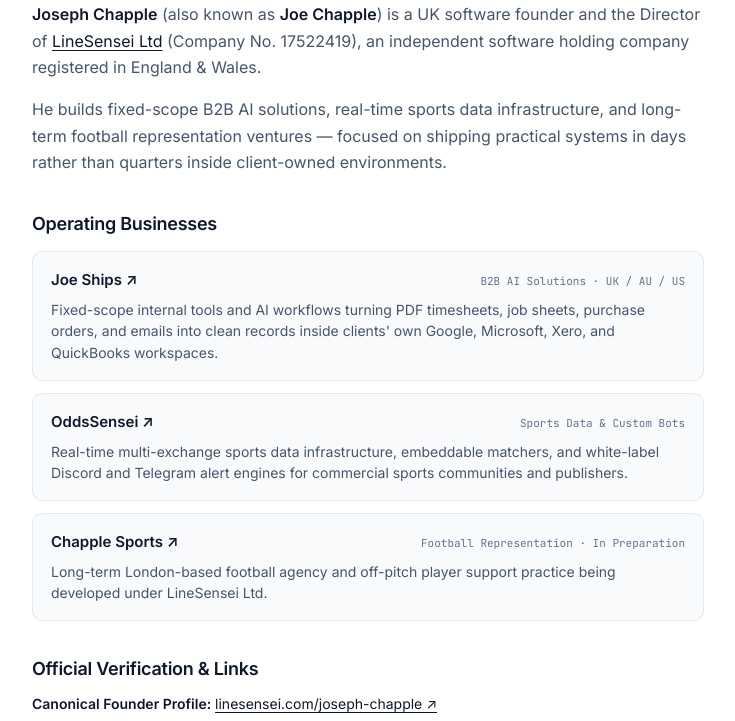
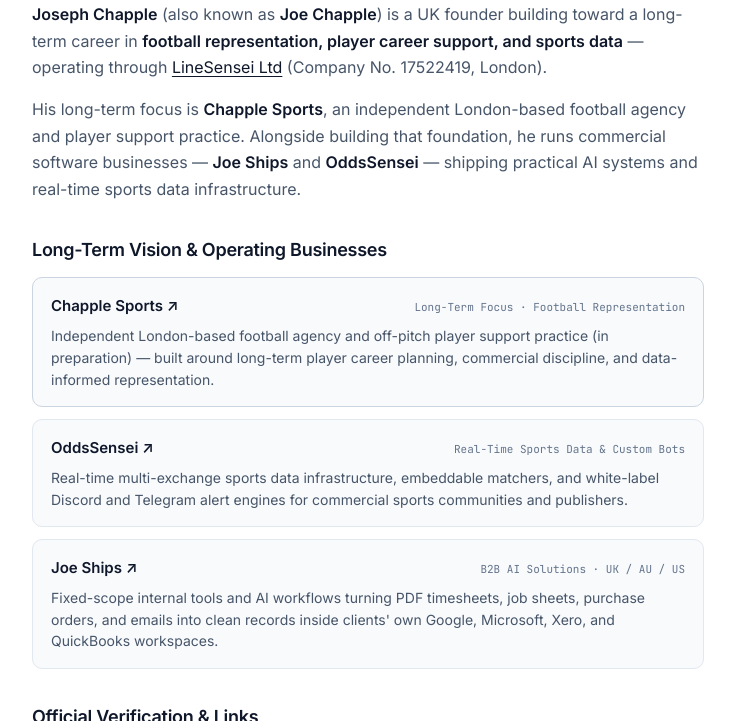
Before and after one commit to joechapple/joechapple.github.io, a plain HTML site: page index.html in a window 1280 px wide. Shown: the part 206-927 px from the top of the page, without its empty margins (272-1007 px from the left). Drawn offline with Linux system fonts and the light colour scheme.

Commit message:
Tailor founder profile toward long-term football focus

```diff
--- a/index.html
+++ b/index.html
@@ -3,18 +3,18 @@
 <head>
   <meta charset="UTF-8" />
   <meta name="viewport" content="width=device-width, initial-scale=1.0" />
-  <title>Joseph Chapple (Joe Chapple) — Founder &amp; Director, LineSensei Ltd</title>
-  <meta name="description" content="Joseph Chapple (Joe Chapple) is a UK software founder and Director of LineSensei Ltd (CRN 17522419), operating Joe Ships (B2B AI solutions), OddsSensei (real-time sports data &amp; custom bots), and Chapple Sports." />
+  <title>Joseph Chapple (Joe Chapple) — Founder, LineSensei Ltd &amp; Chapple Sports</title>
+  <meta name="description" content="Joseph Chapple (Joe Chapple) is a UK founder building in football representation (Chapple Sports) and software infrastructure (LineSensei Ltd, Joe Ships, OddsSensei)." />
   <link rel="canonical" href="https://joechapple.github.io/" />
   <meta name="robots" content="index, follow" />
   <meta property="og:type" content="profile" />
   <meta property="og:locale" content="en_GB" />
-  <meta property="og:title" content="Joseph Chapple (Joe Chapple) — Founder &amp; Director, LineSensei Ltd" />
-  <meta property="og:description" content="UK software founder building B2B AI solutions (Joe Ships), real-time sports data &amp; custom alert bots (OddsSensei), and football representation (Chapple Sports)." />
+  <meta property="og:title" content="Joseph Chapple (Joe Chapple) — Founder, LineSensei Ltd &amp; Chapple Sports" />
+  <meta property="og:description" content="UK founder building toward football representation and player career support (Chapple Sports), backed by commercial software operations at LineSensei Ltd." />
   <meta property="og:url" content="https://joechapple.github.io/" />
   <meta name="twitter:card" content="summary" />
-  <meta name="twitter:title" content="Joseph Chapple (Joe Chapple) — Founder, LineSensei Ltd" />
-  <meta name="twitter:description" content="Founder &amp; Director of LineSensei Ltd (CRN 17522419) — Joe Ships, OddsSensei, and Chapple Sports." />
+  <meta name="twitter:title" content="Joseph Chapple (Joe Chapple) — Founder, LineSensei Ltd &amp; Chapple Sports" />
+  <meta name="twitter:description" content="UK founder building in football representation (Chapple Sports) and software (LineSensei Ltd, Joe Ships, OddsSensei)." />
   <link rel="me" href="https://linesensei.com/joseph-chapple" />
   <link rel="me" href="https://github.com/joechapple" />
   <link rel="me" href="https://www.linkedin.com/in/joseph-chapple-b92232442/" />
@@ -29,7 +29,7 @@
         "@type": "ProfilePage",
         "@id": "https://joechapple.github.io/#profilepage",
         "url": "https://joechapple.github.io/",
-        "name": "Joseph Chapple (Joe Chapple) — Founder & Director, LineSensei Ltd",
+        "name": "Joseph Chapple (Joe Chapple) — Founder, LineSensei Ltd & Chapple Sports",
         "dateModified": "2026-11-21",
         "mainEntity": { "@id": "https://linesensei.com/joseph-chapple.html#person" }
       },
@@ -40,7 +40,7 @@
         "alternateName": ["Joe Chapple"],
         "url": "https://linesensei.com/joseph-chapple",
         "jobTitle": "Founder & Director",
-        "description": "UK software founder and Director of LineSensei Ltd (Company No. 17522419), operating Joe Ships (B2B AI solutions & internal tools), OddsSensei (real-time sports data & white-label Discord/Telegram bots), and Chapple Sports (football representation).",
+        "description": "UK founder building in football representation and player career support (Chapple Sports), alongside independent software businesses under LineSensei Ltd (Joe Ships and OddsSensei).",
         "email": "mailto:joe@linesensei.com",
         "nationality": "British",
         "worksFor": {
@@ -50,23 +50,24 @@
           "url": "https://linesensei.com/"
         },
         "founder": [
+          { "@type": "Organization", "name": "Chapple Sports", "url": "https://chapplesports.com/" },
           { "@type": "Organization", "name": "LineSensei Ltd", "url": "https://linesensei.com/" },
           { "@type": "Organization", "name": "Joe Ships", "url": "https://joeships.com/" },
-          { "@type": "Organization", "name": "OddsSensei", "url": "https://oddssensei.com/" },
-          { "@type": "Organization", "name": "Chapple Sports", "url": "https://chapplesports.com/" }
+          { "@type": "Organization", "name": "OddsSensei", "url": "https://oddssensei.com/" }
         ],
         "knowsAbout": [
+          "Football Representation",
+          "Player Career Support",
+          "Sports Data & Analytics",
           "B2B AI Solutions",
-          "Internal Operational Software",
-          "Real-Time Sports Data Infrastructure",
-          "White-Label Discord and Telegram Bots",
-          "Football Representation"
+          "Commercial Software Operations"
         ],
         "sameAs": [
           "https://linesensei.com/joseph-chapple",
           "https://github.com/joechapple",
           "https://www.linkedin.com/in/joseph-chapple-b92232442/",
           "https://linesensei.com/",
+          "https://chapplesports.com/",
           "https://joeships.com/",
           "https://oddssensei.com/",
           "https://find-and-update.company-information.service.gov.uk/company/17522419"
@@ -83,7 +84,6 @@
       --ink: #0f172a;
       --muted: #475569;
       --subtle: #64748b;
-      --accent: #0f172a;
     }
     * { box-sizing: border-box; }
     body {
@@ -97,94 +97,30 @@
     }
     .mono { font-family: 'JetBrains Mono', ui-monospace, monospace; }
     .wrap { max-width: 720px; margin: 0 auto; padding: 0 24px; }
-    header {
-      border-bottom: 1px solid var(--border);
-      padding: 18px 0;
-    }
-    .nav-inner {
-      display: flex;
-      align-items: center;
-      justify-content: space-between;
-      gap: 16px;
-    }
-    .brand {
-      font-weight: 600;
-      color: var(--ink);
-      text-decoration: none;
-      font-size: 15px;
-      letter-spacing: -0.01em;
-    }
+    header { border-bottom: 1px solid var(--border); padding: 18px 0; }
+    .nav-inner { display: flex; align-items: center; justify-content: space-between; gap: 16px; }
+    .brand { font-weight: 600; color: var(--ink); text-decoration: none; font-size: 15px; letter-spacing: -0.01em; }
     .nav-links { display: flex; gap: 18px; font-size: 14px; }
     .nav-links a { color: var(--muted); text-decoration: none; }
     .nav-links a:hover { color: var(--ink); }
     main { padding: 56px 0 72px; }
-    .eyebrow {
-      font-size: 11px;
-      letter-spacing: 0.08em;
-      text-transform: uppercase;
-      color: var(--subtle);
-      margin: 0 0 12px;
-    }
-    h1 {
-      font-size: 36px;
-      line-height: 1.15;
-      letter-spacing: -0.03em;
-      margin: 0 0 18px;
-      font-weight: 700;
-    }
-    h2 {
-      font-size: 18px;
-      line-height: 1.3;
-      letter-spacing: -0.015em;
-      margin: 36px 0 12px;
-      font-weight: 600;
-    }
+    .eyebrow { font-size: 11px; letter-spacing: 0.08em; text-transform: uppercase; color: var(--subtle); margin: 0 0 12px; }
+    h1 { font-size: 36px; line-height: 1.15; letter-spacing: -0.03em; margin: 0 0 18px; font-weight: 700; }
+    h2 { font-size: 18px; line-height: 1.3; letter-spacing: -0.015em; margin: 36px 0 12px; font-weight: 600; }
     p { margin: 0 0 16px; color: var(--muted); }
     p strong, li strong { color: var(--ink); font-weight: 600; }
     a { color: var(--ink); text-underline-offset: 3px; }
-    .cards {
-      display: grid;
-      gap: 12px;
-      margin: 16px 0 8px;
-    }
-    .card {
-      background: var(--surface);
-      border: 1px solid var(--border);
-      border-radius: 10px;
-      padding: 16px 18px;
-    }
-    .card-top {
-      display: flex;
-      align-items: baseline;
-      justify-content: space-between;
-      gap: 12px;
-      margin-bottom: 6px;
-    }
+    .cards { display: grid; gap: 12px; margin: 16px 0 8px; }
+    .card { background: var(--surface); border: 1px solid var(--border); border-radius: 10px; padding: 16px 18px; }
+    .card.featured { border-color: #cbd5e1; background: #f8fafc; }
+    .card-top { display: flex; align-items: baseline; justify-content: space-between; gap: 12px; margin-bottom: 6px; flex-wrap: wrap; }
     .card-title { font-weight: 600; font-size: 15px; color: var(--ink); text-decoration: none; }
     .card-title:hover { text-decoration: underline; }
     .card-tag { font-size: 11px; color: var(--subtle); }
     .card p { margin: 0; font-size: 14px; line-height: 1.55; }
-    ul.links {
-      list-style: none;
-      padding: 0;
-      margin: 12px 0 0;
-      display: grid;
-      gap: 8px;
-      font-size: 14px;
-      color: var(--muted);
-    }
-    footer {
-      border-top: 1px solid var(--border);
-      padding: 24px 0;
-      font-size: 12px;
-      color: var(--subtle);
-    }
-    .foot-inner {
-      display: flex;
-      flex-wrap: wrap;
-      justify-content: space-between;
-      gap: 12px;
-    }
+    ul.links { list-style: none; padding: 0; margin: 12px 0 0; display: grid; gap: 8px; font-size: 14px; color: var(--muted); }
+    footer { border-top: 1px solid var(--border); padding: 24px 0; font-size: 12px; color: var(--subtle); }
+    .foot-inner { display: flex; flex-wrap: wrap; justify-content: space-between; gap: 12px; }
     .foot-inner a { color: var(--subtle); text-decoration: none; }
     .foot-inner a:hover { color: var(--ink); }
   </style>
@@ -194,9 +130,9 @@
     <div class="wrap nav-inner">
       <a href="/" class="brand">Joseph Chapple</a>
       <nav class="nav-links" aria-label="Official sites">
+        <a href="https://chapplesports.com/">Chapple Sports</a>
         <a href="https://linesensei.com/joseph-chapple">LineSensei Ltd</a>
         <a href="https://joeships.com/">Joe Ships</a>
-        <a href="https://oddssensei.com/">OddsSensei</a>
         <a href="mailto:joe@linesensei.com">Contact</a>
       </nav>
     </div>
@@ -204,17 +140,31 @@
 
   <main>
     <div class="wrap">
-      <p class="eyebrow mono">Founder &amp; Director · London, United Kingdom</p>
+      <p class="eyebrow mono">Football &amp; Software Founder · London, United Kingdom</p>
       <h1>Joseph Chapple</h1>
       <p>
-        <strong>Joseph Chapple</strong> (also known as <strong>Joe Chapple</strong>) is a UK software founder and the Director of <a href="https://linesensei.com/">LineSensei Ltd</a> (Company No. 17522419), an independent software holding company registered in England &amp; Wales.
+        <strong>Joseph Chapple</strong> (also known as <strong>Joe Chapple</strong>) is a UK founder building toward a long-term career in <strong>football representation, player career support, and sports data</strong> — operating through <a href="https://linesensei.com/">LineSensei Ltd</a> (Company No. 17522419, London).
       </p>
       <p>
-        He builds fixed-scope B2B AI solutions, real-time sports data infrastructure, and long-term football representation ventures — focused on shipping practical systems in days rather than quarters inside client-owned environments.
+        His long-term focus is <strong>Chapple Sports</strong>, an independent London-based football agency and player support practice. Alongside building that foundation, he runs commercial software businesses — <strong>Joe Ships</strong> and <strong>OddsSensei</strong> — shipping practical AI systems and real-time sports data infrastructure.
       </p>
 
-      <h2>Operating Businesses</h2>
+      <h2>Long-Term Vision &amp; Operating Businesses</h2>
       <div class="cards">
+        <div class="card featured">
+          <div class="card-top">
+            <a class="card-title" href="https://chapplesports.com/" target="_blank" rel="noopener noreferrer">Chapple Sports ↗</a>
+            <span class="card-tag mono">Long-Term Focus · Football Representation</span>
+          </div>
+          <p>Independent London-based football agency and off-pitch player support practice (in preparation) — built around long-term player career planning, commercial discipline, and data-informed representation.</p>
+        </div>
+        <div class="card">
+          <div class="card-top">
+            <a class="card-title" href="https://oddssensei.com/" target="_blank" rel="noopener noreferrer">OddsSensei ↗</a>
+            <span class="card-tag mono">Real-Time Sports Data &amp; Custom Bots</span>
+          </div>
+          <p>Real-time multi-exchange sports data infrastructure, embeddable matchers, and white-label Discord and Telegram alert engines for commercial sports communities and publishers.</p>
+        </div>
         <div class="card">
           <div class="card-top">
             <a class="card-title" href="https://joeships.com/" target="_blank" rel="noopener noreferrer">Joe Ships ↗</a>
@@ -222,26 +172,13 @@
           </div>
           <p>Fixed-scope internal tools and AI workflows turning PDF timesheets, job sheets, purchase orders, and emails into clean records inside clients' own Google, Microsoft, Xero, and QuickBooks workspaces.</p>
         </div>
-        <div class="card">
-          <div class="card-top">
-            <a class="card-title" href="https://oddssensei.com/" target="_blank" rel="noopener noreferrer">OddsSensei ↗</a>
-            <span class="card-tag mono">Sports Data &amp; Custom Bots</span>
-          </div>
-          <p>Real-time multi-exchange sports data infrastructure, embeddable matchers, and white-label Discord and Telegram alert engines for commercial sports communities and publishers.</p>
-        </div>
-        <div class="card">
-          <div class="card-top">
-            <a class="card-title" href="https://chapplesports.com/" target="_blank" rel="noopener noreferrer">Chapple Sports ↗</a>
-            <span class="card-tag mono">Football Representation · In Preparation</span>
-          </div>
-          <p>Long-term London-based football agency and off-pitch player support practice being developed under LineSensei Ltd.</p>
-        </div>
       </div>
 
       <h2>Official Verification &amp; Links</h2>
       <ul class="links">
         <li><strong>Canonical Founder Profile:</strong> <a href="https://linesensei.com/joseph-chapple" rel="me">linesensei.com/joseph-chapple ↗</a></li>
         <li><strong>Holding Company:</strong> <a href="https://linesensei.com/">linesensei.com ↗</a> · <a href="https://find-and-update.company-information.service.gov.uk/company/17522419" target="_blank" rel="noopener noreferrer">UK Companies House (CRN 17522419) ↗</a></li>
+        <li><strong>Football:</strong> <a href="https://chapplesports.com/" target="_blank" rel="noopener noreferrer">chapplesports.com ↗</a></li>
         <li><strong>GitHub:</strong> <a href="https://github.com/joechapple" rel="me">github.com/joechapple ↗</a></li>
         <li><strong>LinkedIn:</strong> <a href="https://www.linkedin.com/in/joseph-chapple-b92232442/" rel="me" target="_blank" rel="noopener noreferrer">linkedin.com/in/joseph-chapple-b92232442 ↗</a></li>
         <li><strong>Direct Contact:</strong> <a href="mailto:joe@linesensei.com">joe@linesensei.com</a> (replies within two working days)</li>
```
Also changed, not shown: llms.txt.
